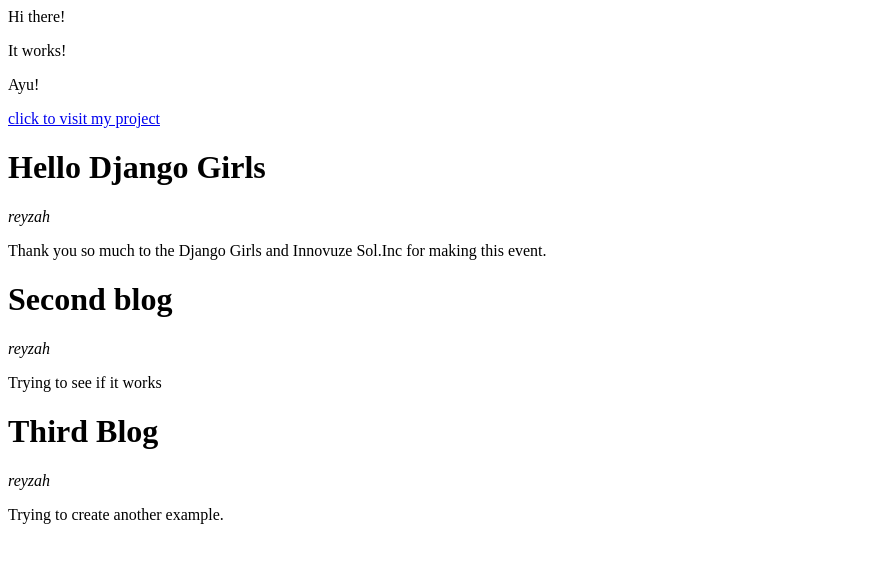
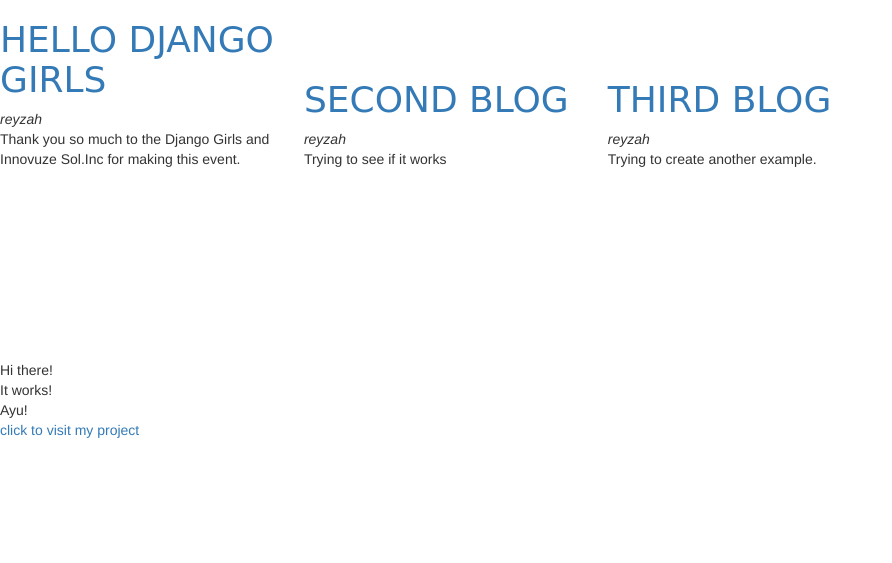
Before and after one commit to Reyzah/django-girls, a Django app: page / in a window 1280 px wide. Shown: the top 563 px of the page, without its empty margins (0-892 px from the left). Run offline with Django 3.2, Linux system fonts and the light colour scheme; data comes from the database, SQL or seed files in the repository; some libraries are stand-ins or nearby versions.

Commit message:
Tried css, create template link

```diff
--- /dev/null
+++ b/blog/static/css/blog.css
@@ -0,0 +1,16 @@
+.title {
+	color: green;
+	text-transform: uppercase;
+	font-family: "Comic Sans MS";
+
+}
+.blog{
+	width: 300px;
+	height: 300px;
+	position: relative;
+	display: inline-block;
+}
+
+.first{
+	margin: auto;
+}
--- /dev/null
+++ b/blog/templates/blog/base.html
@@ -0,0 +1,21 @@
+{% load static %}
+<html>
+<head>
+	<link rel="stylesheet" href="//maxcdn.bootstrapcdn.com/bootstrap/3.2.0/css/bootstrap.min.css">
+	<link rel="stylesheet" href="//maxcdn.bootstrapcdn.com/bootstrap/3.2.0/css/bootstrap-theme.min.css">
+	<link rel="stylesheet" href="{% static 'css/blog.css' %}">
+	<title>
+		reyzah's blog
+	</title>
+</head>
+<body>
+	{% block blogs %}
+
+	{% endblock %}
+  	  	<p class="first">Hi there!</p>
+    	<p class="first">It works!</p>
+    	<p class="first">Ayu!</p>
+    	<p><a href="https://github.com/Reyzah/django-girls.git">click to visit my project</a></p>
+
+</body>
+</html>
--- /dev/null
+++ b/blog/templates/blog/post_detail.html
@@ -0,0 +1,3 @@
+{{post.title}}
+{{post.author}}
+{{post.text}}
--- a/blog/templates/blog/post_list.html
+++ b/blog/templates/blog/post_list.html
@@ -1,20 +1,13 @@
-<html>
-<head>
-	<title>
-		reyzah's blog
-	</title>
-</head>
-<body>
-    <p>Hi there!</p>
-    <p>It works!</p>
-    <p>Ayu!</p>
-    <p><a href="https://github.com/Reyzah/django-girls.git">click to visit my project</a></p>
+{% extends 'blog/base.html' %}
 
-	{% for post in posts %}
-		<h1>{{post.title}}</h1>
-		<em>{{post.author}}</em>
-		<p>{{post.text}}</p>
-	{% endfor %}
+{% block blogs %}
+    	{% for post in posts %}
+    <div class="blog">
 
-</body>
-</html>
+			<h1 class="title"><a href="{% url 'post_detail' pk=post.pk %}">{{ post.title }}</a></h1>
+			<em class="author">{{post.author}}</em>
+			<p class="blogpost">{{post.text}}</p>
+
+    </div>
+    	{% endfor %}
+  {% endblock %}
--- a/blog/urls.py
+++ b/blog/urls.py
@@ -3,4 +3,5 @@ from . import views
 
 urlpatterns = [
     path('', views.post_list, name='post_list'),
+    path('post/<int:pk>/', views.post_detail, name='post_detail'),
 ]
--- a/blog/views.py
+++ b/blog/views.py
@@ -1,4 +1,4 @@
-from django.shortcuts import render
+from django.shortcuts import render, get_object_or_404
 from .models import Post
 from django.utils import timezone
 
@@ -6,3 +6,7 @@ def post_list(request):
     # posts = Post.objects.filter(published_date__lte=timezone.now()).order_by('published_date')
     posts = Post.objects.all
     return render(request, 'blog/post_list.html', {'posts':posts})
+
+def post_detail(request, pk):
+    post = get_object_or_404(Post, pk=pk)
+    return render(request, 'blog/post_detail.html', {'post': post})
```
